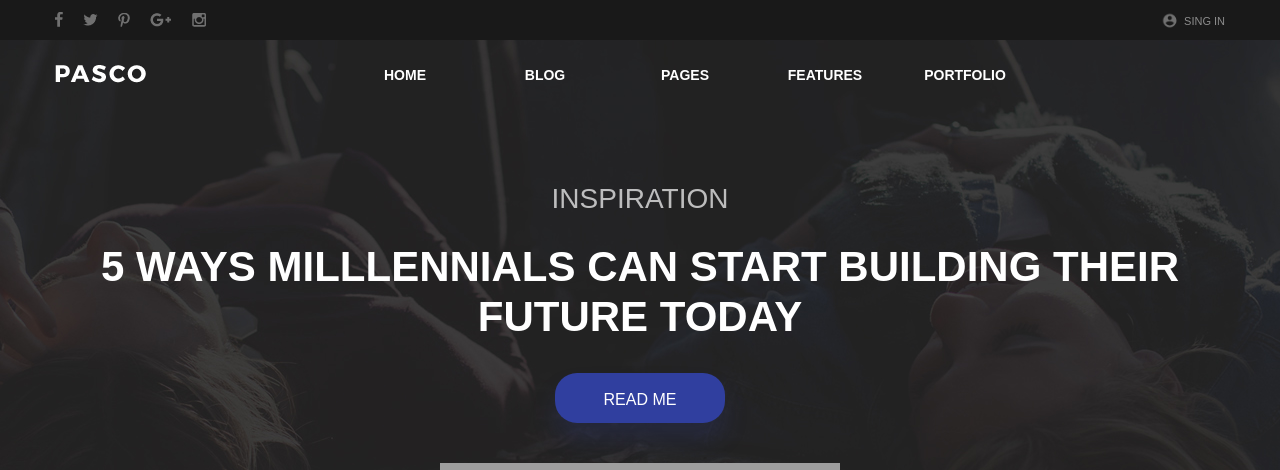
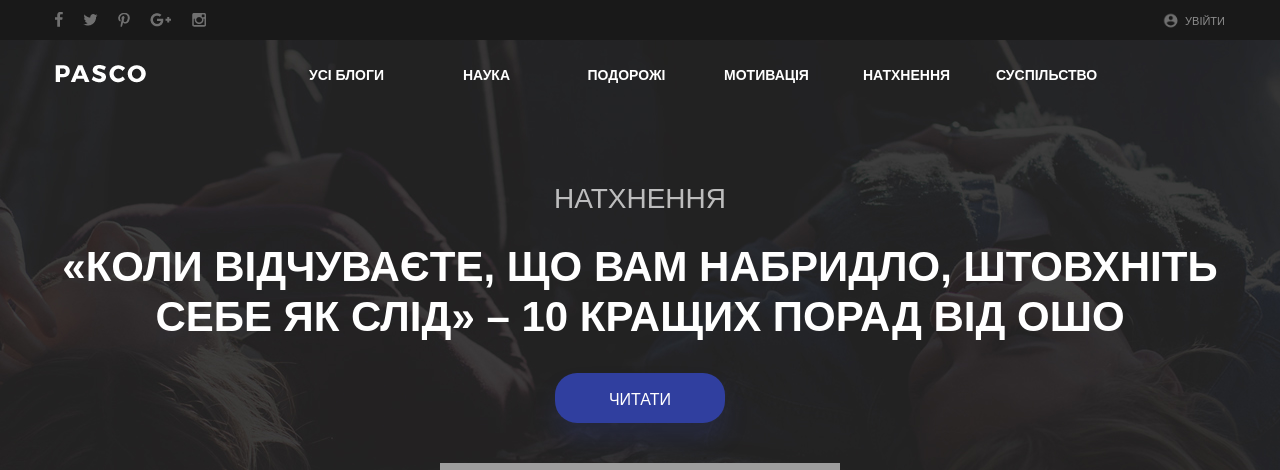
Before and after one commit to IrynaHutsol/blog-learn-react, a React (Create React App) app: page / in a window 1280 px wide. Shown: the top 470 px of the page. Built offline with nearby package versions, Linux system fonts and the light colour scheme; grey boxes are pictures that could not be loaded.

Commit message:
change language and text

```diff
--- a/src/App/Header/Caption/Caption.js
+++ b/src/App/Header/Caption/Caption.js
@@ -5,19 +5,19 @@ import author from './Author/author-1.png';
 const Caption =() => {
     return (
         <div className="caption">
-            <h3>inspiration</h3>
-            <h1>5 Ways milllennials can start building their future today</h1>
+            <h3>Натхнення</h3>
+            <h1>«Коли відчуваєте, що вам набридло, Штовхніть себе як слід» – 10 кращих порад від Ошо</h1>
             <div>
                 <a href="">
-                    <div className="button">Read me</div>
+                    <div className="button">Читати</div>
                 </a>
             </div>
             <a href="">
                 <img src={author} alt="" />
             </a>
             <div>
-				<a href="" className="caption-surname">Kevin Mac</a>
-			    <p className="caption-date">April 08, 2019 10:15</p>
+				<a href="" className="caption-surname">Сергій Богданов</a>
+			    <p className="caption-date">Квітень 21, 2019 10:15</p>
 			</div>
         </div>
     );
--- a/src/App/Header/Menu/Menu.js
+++ b/src/App/Header/Menu/Menu.js
@@ -5,11 +5,12 @@ const Menu =() => {
     return (
         <div className="menu">
 			<ul className="nav">
-				<li><a href="">Home</a></li>
-				<li><a href="">Blog</a></li>
-				<li><a href="">Pages</a></li>
-				<li><a href="">Features</a></li>
-				<li><a href="">Portfolio</a></li>
+				<li><a href="">Усі блоги</a></li>
+				<li><a href="">Наука</a></li>
+				<li><a href="">Подорожі</a></li>
+				<li><a href="">Мотивація</a></li>
+				<li><a href="">Натхнення</a></li>
+				<li><a href="">Суспільство</a></li>
 			</ul>
         </div>
     );
--- a/src/App/Header/SingIn/SingInText.js
+++ b/src/App/Header/SingIn/SingInText.js
@@ -3,7 +3,7 @@ import React from 'react';
 const SingInText =() => {
     return (
             <a href="" className="sing-in-text">
-                Sing In
+                Увійти
             </a>
     );
 }
--- a/src/App/Header/header.css
+++ b/src/App/Header/header.css
@@ -12,11 +12,11 @@
 	}
 
 	.col-lg-3 {
-    width: 25%;
+    width: 20%;
   }
 
 	.col-lg-9 {
-		width: 75%;
+		width: 80%;
 	}
 
 	.col-lg-12 {
```
